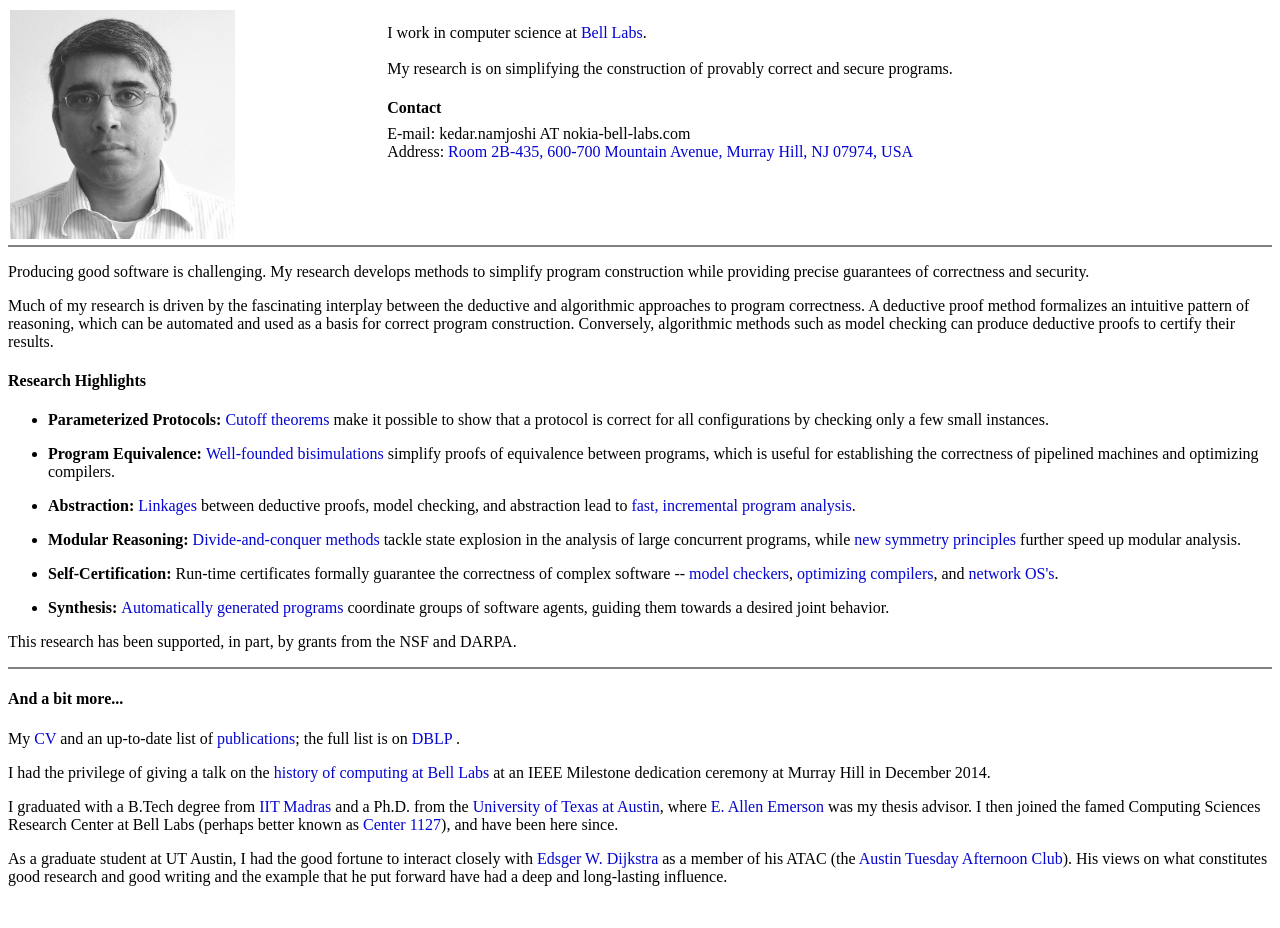
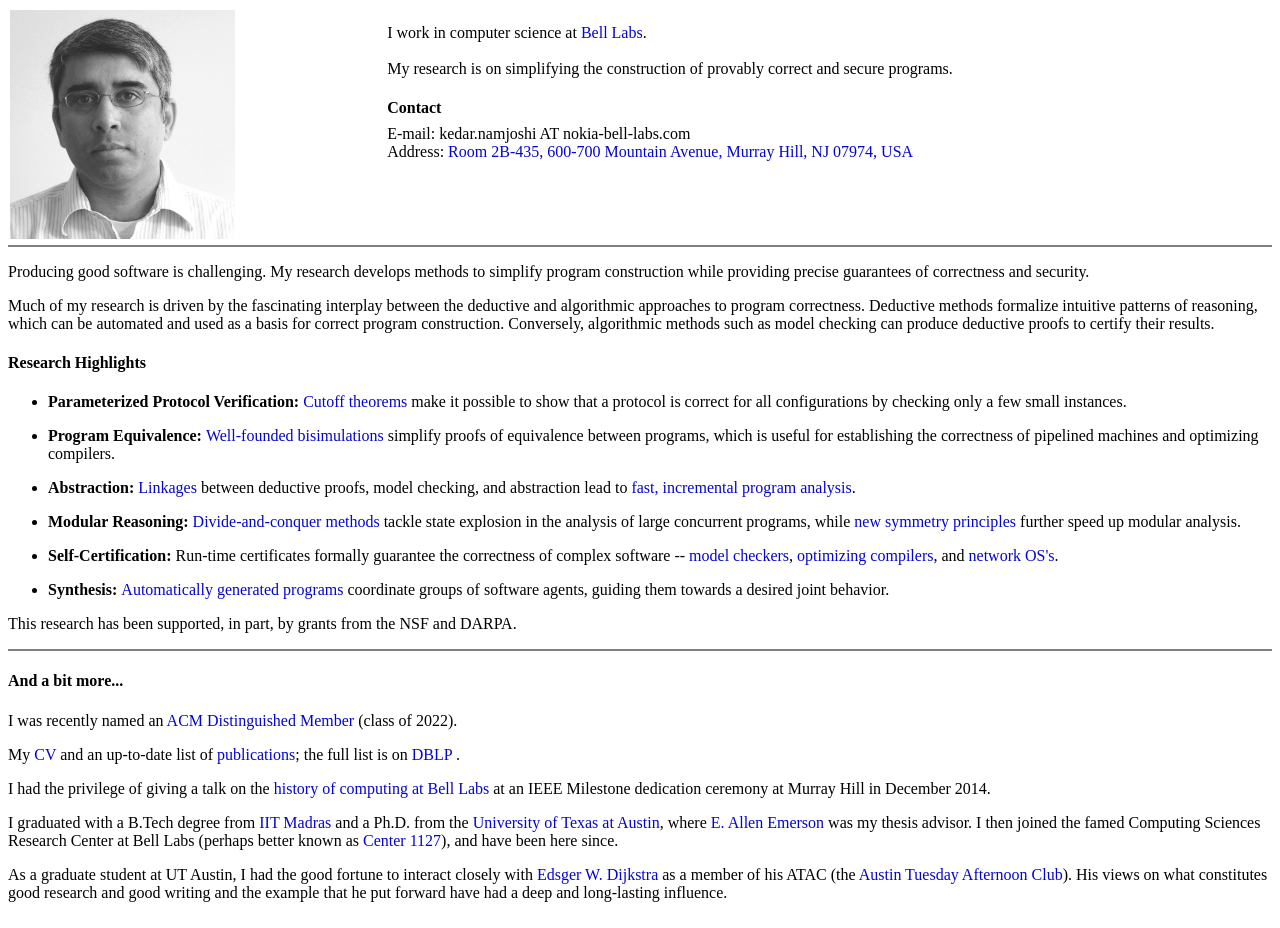
Before and after one commit to kedar-namjoshi/kedar-namjoshi.github.io, a plain HTML site: page index.html in a window 1280 px wide. Drawn offline with Linux system fonts and the light colour scheme.

Commit message:
ACM DM update

```diff
--- a/index.html
+++ b/index.html
@@ -38,13 +38,11 @@
       <p></p>
         Producing good software is challenging. My research develops methods to simplify program construction while providing precise guarantees of correctness and security.
       <p></p>
-	Much of my research is driven by the fascinating interplay between the deductive and algorithmic approaches to program correctness.
-
-	A deductive proof method formalizes an intuitive pattern of reasoning, which can be automated and used as a basis for correct program construction. Conversely, algorithmic methods such as model checking can produce deductive proofs to certify their results.
+	Much of my research is driven by the fascinating interplay between the deductive and algorithmic approaches to program correctness. Deductive methods formalize intuitive patterns of reasoning, which can be automated and used as a basis for correct program construction. Conversely, algorithmic methods such as model checking can produce deductive proofs to certify their results.
       <p></p>
       <h4> Research Highlights </h4>
       <ul>
-	<li> <b> Parameterized Protocols: </b> <a href="papers/Emerson-Namjoshi-POPL-1995.pdf"> Cutoff theorems </a> make it possible to show that a protocol is correct for all configurations by checking only a few small instances.
+	<li> <b> Parameterized Protocol Verification: </b> <a href="papers/Emerson-Namjoshi-POPL-1995.pdf"> Cutoff theorems </a> make it possible to show that a protocol is correct for all configurations by checking only a few small instances.
 	  <p> </p>
 
 	<li> <b> Program Equivalence: </b> <a href="papers/Namjoshi-FSTTCS-1997.pdf"> Well-founded bisimulations </a> simplify proofs of equivalence between programs, which is useful for establishing the correctness of pipelined machines and optimizing compilers.
@@ -76,6 +74,8 @@
     <div id="cv" style="width:100%; clear:both;">
       <hr style="height:2px;border-width:0;color:gray;background-color:gray">
       <h4> And a bit more... </h4>
+      I was recently named an <a href="https://www.acm.org/media-center/2022/december/distinguished-members-2022"> ACM Distinguished Member </a> (class of 2022).
+      <p></p>
       My <a href="kedar_namjoshi_cv.pdf">CV</a> and an up-to-date list of <a href="publications.html">publications</a>; the full list is on <a href="http://dblp.org/pid/96/6348"> DBLP </a>.
       <p></p>
       I had the privilege of giving a talk on the <a href="papers/Computing-At-Bell-Labs-IEEE-Milestone-2014.pdf"> history of computing at Bell Labs</a> at an IEEE Milestone dedication ceremony at Murray Hill in December 2014.
```
Also changed, not shown: 1 other file.
